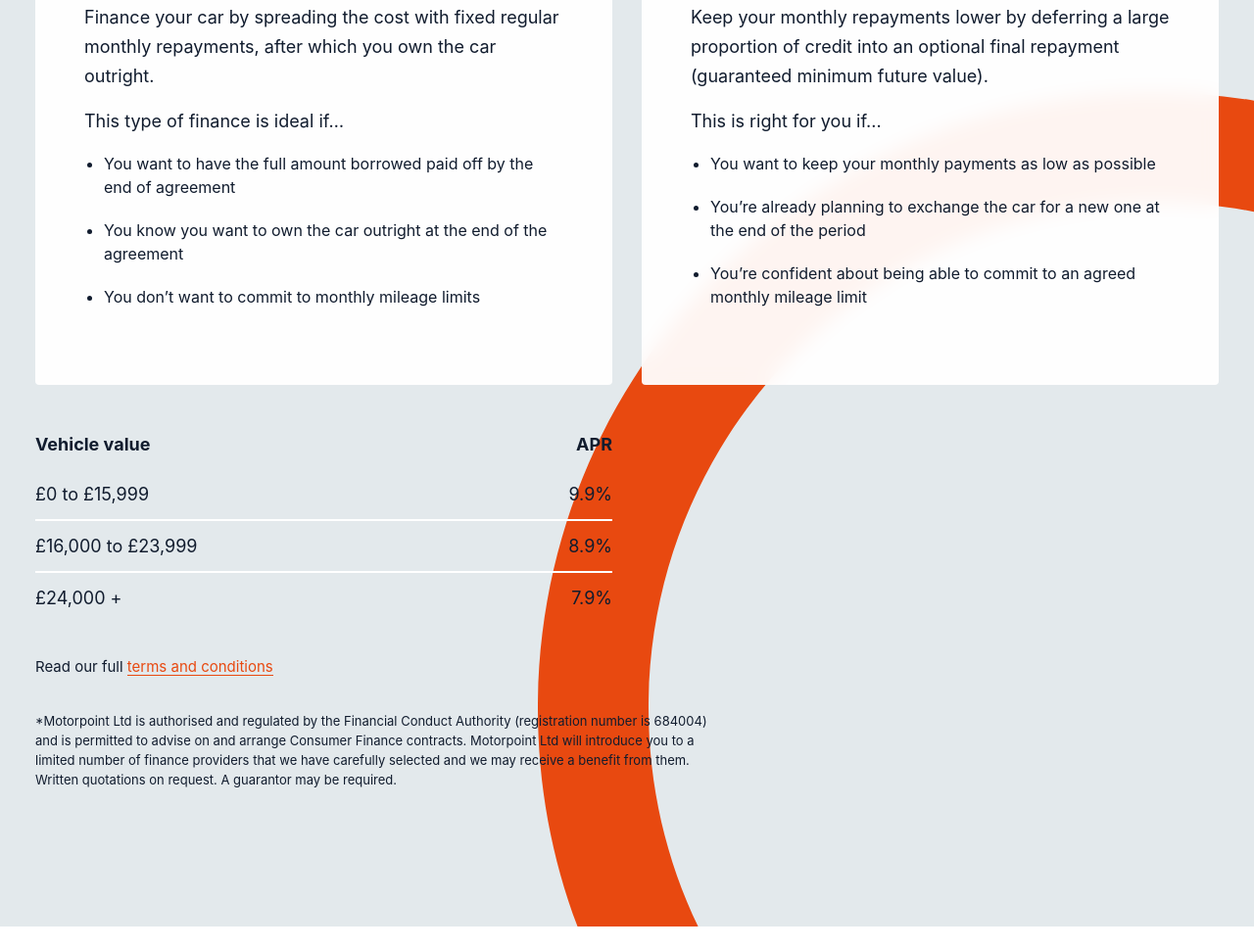
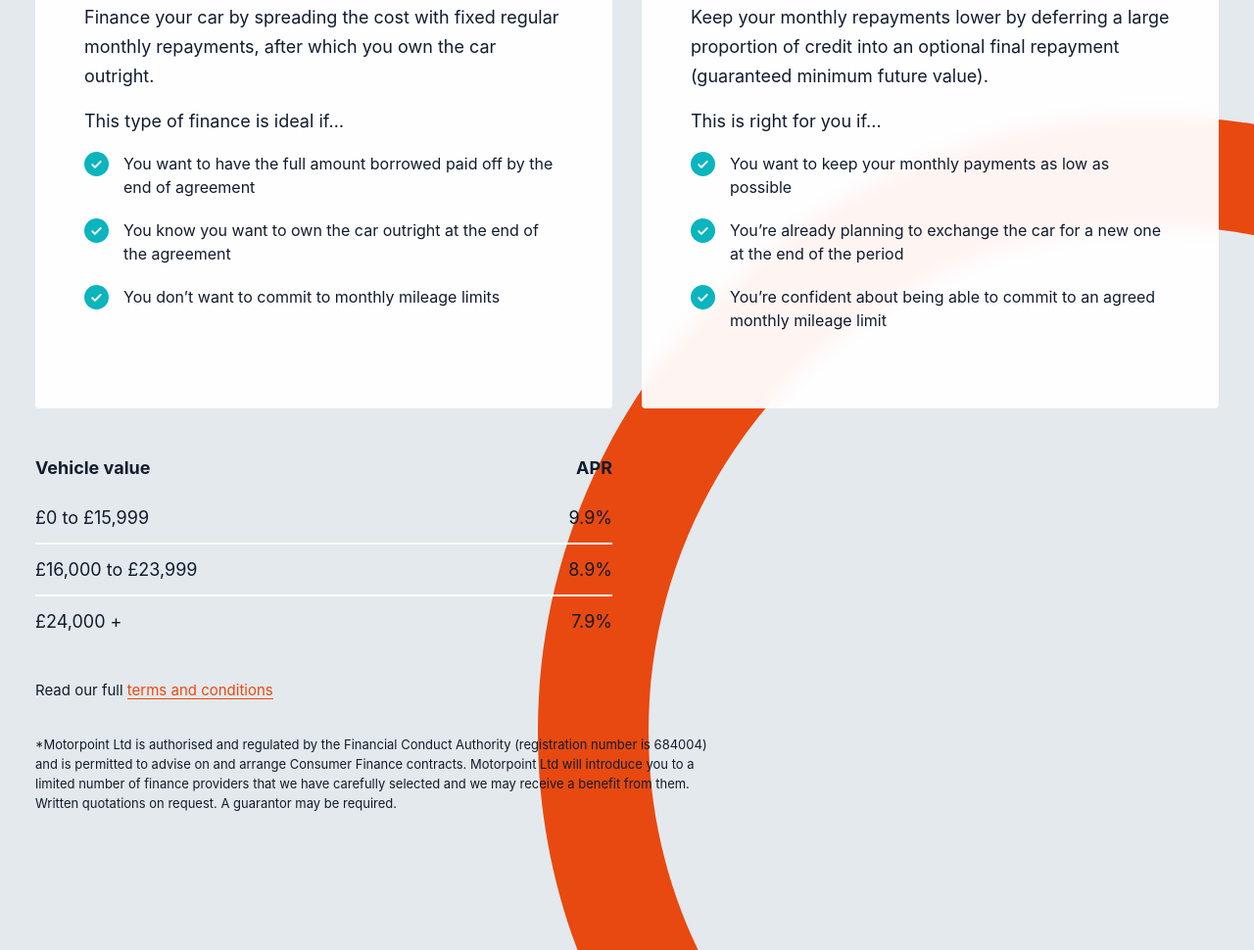
Before and after one commit to robawills/motorpoint, a website: page index.html in a window 1280 px wide. Shown: the part 2082-3052 px from the top of the page at 98% size. Drawn offline with nearby package versions, Linux system fonts and the light colour scheme.

Commit message:
Add list styles

```diff
--- a/styles/components/list/c-list.scss
+++ b/styles/components/list/c-list.scss
@@ -1,5 +1,5 @@
 .c-list {
-    padding-left: 20px;
+    padding-left: 0;
     margin-left: 0;
 
     &--inline {
@@ -9,12 +9,29 @@
 
     &__item {
         padding-bottom: var(--padding-xs);
+        list-style: none;
+        position: relative;
+        padding-left: 40px;
         &:last-child {
             padding-bottom: 0;
         }
-
+        &::before {
+            content: "";
+			position: absolute;
+			left: 0;
+			top: 0;
+			width: 25px;
+			height: 25px;
+            background-image: url(../images/icons-tick-green.svg);
+        }
         &--inline {
             display: inline-block;
+            padding-left: 0;
+            padding-right: 40px;
+            &::before {
+                content: "";
+                display: none;
+            }
         }
     }
 
```
Also changed, not shown: styles/components/list/c-list.css, styles/style.css.
